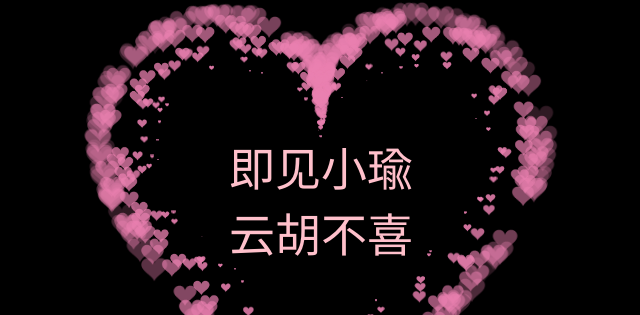
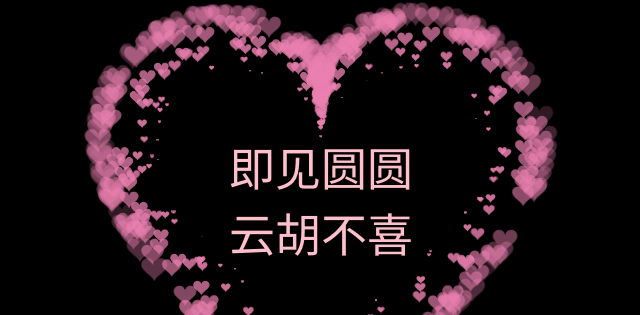
Before and after one commit to william223-2/hanhan, a plain HTML site: page index.html in a window 1280 px wide. Shown: the part 181-496 px from the top of the page, without its empty margins (319-959 px from the left). Drawn offline with Linux system fonts and the light colour scheme.

Commit message:
Update and rename 小瑜瑜.html to index.html

```diff
--- a/小瑜瑜.html
+++ b/index.html
@@ -40,7 +40,7 @@
   <body>
     <canvas id="pinkboard"></canvas>
 
-     <div id="name" style="color: pink;">即见小瑜<br>云胡不喜</div>
+     <div id="name" style="color: pink;">即见圆圆<br>云胡不喜</div>
     <style>
          div {
           text-align: center;
```
